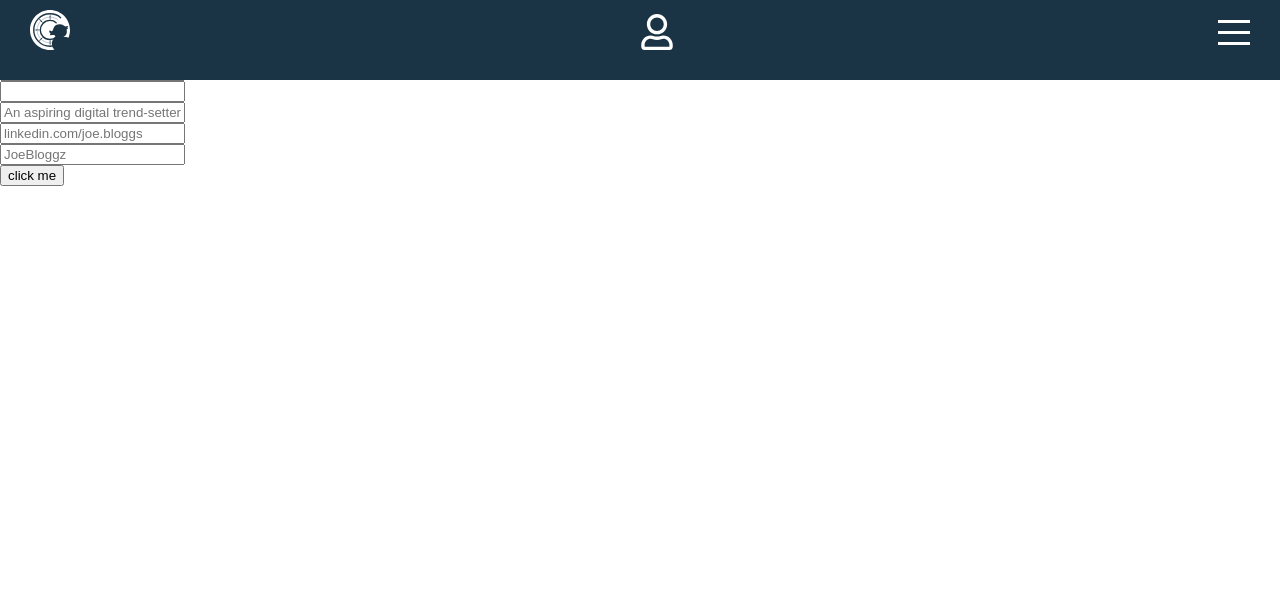
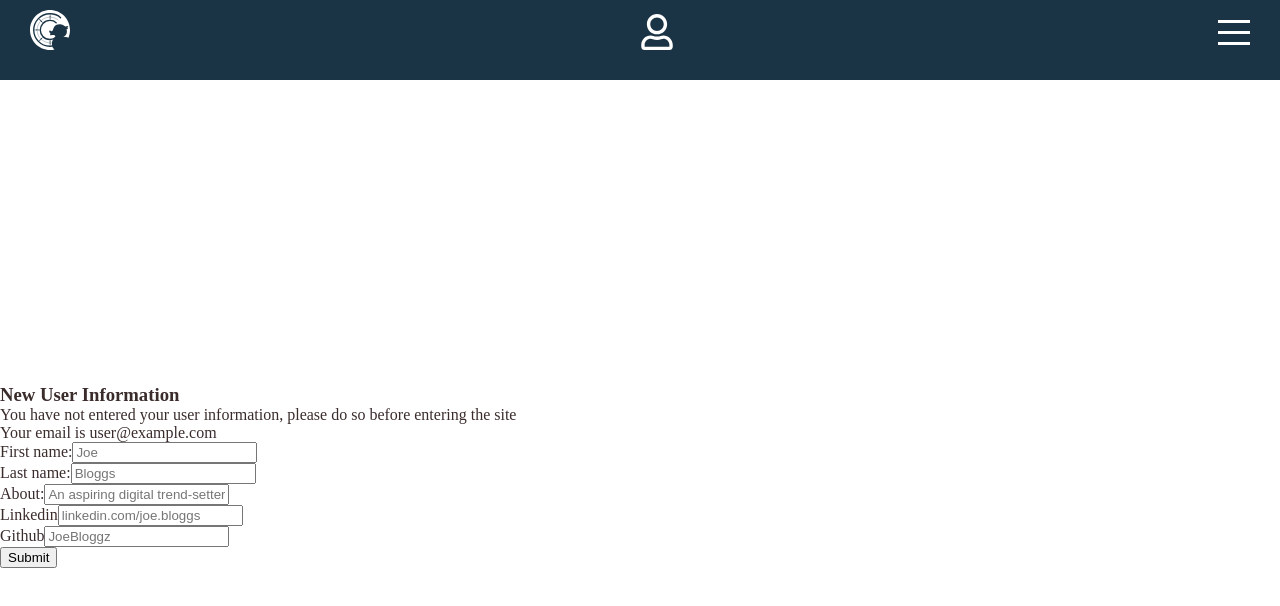
Before and after one commit to sf-adams/ClanHub, a React (Create React App) app in the folder client/: page /new-profile in a window 1280 px wide. Shown: the top 606 px of the page. Built offline with nearby package versions, Linux system fonts and the light colour scheme; no server answers; sample sign-in values are in the browser's storage.

Commit message:
user is added to the database

```diff
--- a/client/src/App.js
+++ b/client/src/App.js
@@ -10,47 +10,51 @@ import NewProfileContainer from "./containers/NewProfileContainer";
 import Navbar from "./components/navbar/Navbar";
 import Menu from "./components/navbar/Menu";
 import { auth } from "./auth/firebase-config";
-import {
-  onAuthStateChanged
-} from "firebase/auth";
-import { useAuthState } from 'react-firebase-hooks/auth';
-import UserService from './services/UserService';
-import PostService from './services/PostService';
+import { onAuthStateChanged } from "firebase/auth";
+import { useAuthState } from "react-firebase-hooks/auth";
+import UserService from "./services/UserService";
+import PostService from "./services/PostService";
 
 function App() {
-
   const [user, setUser] = useState({});
-  const [loggedIn, setLoggedIn] = useState({})
+  const [loggedIn, setLoggedIn] = useState({});
   const [users, setUsers] = useState([]);
   const [posts, setPosts] = useState([]);
   const [menuOpen, setMenuOpen] = useState(false);
 
-  useEffect(()=> {
-    UserService.getUsers().then((users)=> setUsers(users.data))
-    }, [])
+  useEffect(() => {
+    UserService.getUsers().then((users) => setUsers(users.data));
+  }, []);
 
-  useEffect(()=> {
-    PostService.getPosts().then((posts)=> setPosts(posts.data))
-  })
+  useEffect(() => {
+    PostService.getPosts().then((posts) => setPosts(posts.data));
+  });
 
-  useEffect(()=> {
-    setLoggedIn(getLoggedIn)
-  }, [user])
+  useEffect(() => {
+    setLoggedIn(getLoggedIn);
+  }, []);
 
-  const getLoggedIn = ()=> {
-    if (users && user){
+  const getLoggedIn = () => {
+    if (users && user) {
       const sel = users.filter((user) => {
         console.log(user.email);
         return user.email === auth.currentUser.email;
       });
       return sel[0];
     }
-  }
+  };
 
   onAuthStateChanged(auth, (currentUser) => {
     setUser(currentUser);
   });
 
+  // Function for creating new user
+
+  const createUser = (newUser) => {
+    UserService.newUser(newUser).then((savedUser) =>
+      setUsers([...users, savedUser])
+    );
+  };
 
   return (
     <>
@@ -58,7 +62,12 @@ function App() {
         <Navbar menuOpen={menuOpen} setMenuOpen={setMenuOpen} />
         <Menu menuOpen={menuOpen} setMenuOpen={setMenuOpen} />
         <Routes>
-          <Route path ='/new-profile' element = {<NewProfileContainer/>}/>
+          <Route
+            path="/new-profile"
+            element={
+              <NewProfileContainer user={user} users={users} createUser={createUser} />
+            }
+          />
           <Route path="/" element={<Navigate to="/login" />} />
           <Route path="/login" element={<LoginContainer />} />
           <Route
@@ -77,7 +86,9 @@ function App() {
           />
           <Route
             path="/profile"
-            element={<ProfileContainer loggedIn={loggedIn} user={user} posts={posts}/>}
+            element={
+              <ProfileContainer loggedIn={loggedIn} user={user} posts={posts} />
+            }
           />
         </Routes>
       </div>
--- a/client/src/components/feed/FeedNewPostPopUp.js
+++ b/client/src/components/feed/FeedNewPostPopUp.js
@@ -1,14 +1,13 @@
 import React, { useState } from "react";
+import UserService from "../../services/UserService";
 
 const FeedNewPostPopUp = () => {
-
-
   return (
     <div
       className="feed-container-new-post-modal"
       onClick={(e) => e.stopPropagation()}
     >
-        <p>hello world</p>
+      <p>hello world</p>
     </div>
   );
 };
--- /dev/null
+++ b/client/src/components/newProfile/NewProfileForm.js
@@ -0,0 +1,130 @@
+import React, {useState} from 'react';
+
+const NewProfileForm = ({ user, createUser }) => {
+  const [firstName, setFirstName] = useState("");
+  const [lastName, setLastName] = useState("");
+  const [bio, setBio] = useState("");
+  const [email, setEmail] = useState(user.email);
+  const [linkedin, setLinkedin] = useState("");
+  const [github, setGithub] = useState("");
+
+  const handleFirstNameChange = (ev) => {
+    setFirstName(ev.target.value);
+  };
+  const handleLastNameChange = (ev) => {
+    setLastName(ev.target.value);
+  };
+//   const handleEmailChange = (ev) => {
+//     setEmail(ev.target.value);
+//   };
+  const handleBioChange = (ev) => {
+    setBio(ev.target.value);
+  };
+  const handleLinkedinChange = (ev) => {
+    setLinkedin(ev.target.value);
+  };
+  const handleGithubChange = (ev) => {
+    setGithub(ev.target.value);
+  };
+
+  const handleSubmit = (ev) => {
+      ev.preventDefault();
+      createUser({
+        firstName: firstName,
+        lastName: lastName,
+        bio: bio,
+        email: email,
+        linkedin: linkedin,
+        github: github
+      });
+      setFirstName("");
+      setLastName("");
+      setBio("");
+      setEmail("");
+      setLinkedin("");
+      setGithub("");
+  };
+
+  return (
+    <>
+      <h3>New User Information</h3>
+      <p>
+        You have not entered your user information, please do so before entering
+        the site
+      </p>
+      <p>Your email is {user.email}</p>
+
+      <form
+        action="POST"
+        className="new-user-information-form"
+        onSubmit={handleSubmit}
+      >
+        <div className="new-user-information-form-item">
+          <label htmlFor="firstName">First name:</label>
+          <input
+            type="text"
+            id="firstName"
+            name="firstName"
+            value={firstName}
+            required
+            placeholder="Joe"
+            onChange={handleFirstNameChange}
+          />
+        </div>
+        <div className="new-user-information-form-item">
+          <label htmlFor="lastName">Last name:</label>
+          <input
+            type="text"
+            id="lastName"
+            name="lastName"
+            value={lastName}
+            required
+            placeholder="Bloggs"
+            onChange={handleLastNameChange}
+          />
+        </div>
+        <div className="new-user-information-form-item">
+          <label htmlFor="bio">About:</label>
+          <input
+            type="text"
+            id="bio"
+            name="bio"
+            value={bio}
+            required
+            placeholder="An aspiring digital trend-setter"
+            onChange={handleBioChange}
+          />
+        </div>
+        <div className="new-user-information-form-item">
+          <label htmlFor="linkedin">Linkedin</label>
+          <input
+            type="text"
+            id="linkedin"
+            name="linkedin"
+            value={linkedin}
+            required
+            placeholder="linkedin.com/joe.bloggs"
+            onChange={handleLinkedinChange}
+          />
+        </div>
+        <div className="new-user-information-form-item">
+          <label htmlFor="github">Github</label>
+          <input
+            type="text"
+            id="github"
+            name="github"
+            value={github}
+            required
+            placeholder="JoeBloggz"
+            onChange={handleGithubChange}
+          />
+        </div>
+        <div className="new-user-information-form-item">
+          <input type="submit" id="submit" />
+        </div>
+      </form>
+    </>
+  );
+};
+
+export default NewProfileForm;
--- a/client/src/containers/NewProfileContainer.js
+++ b/client/src/containers/NewProfileContainer.js
@@ -1,126 +1,11 @@
-import React, {useState} from "react";
+import React, { useState } from "react";
+import NewProfileForm from "../components/newProfile/NewProfileForm"
+import UserService from '../services/UserService';
 
-const NewProfile = () => {
-  const [firstName, setFirstName] = useState("");
-  const [lastName, setLastName] = useState("");
-  const [email, setEmail] = useState("");
-  const [password, setPassword] = useState("");
-  const [bio, setBio] = useState("");
-  const [linkedin, setLinkedin] = useState("");
-  const [github, setGithub] = useState("");
-
-  const handleFirstNameChange = (ev) => {
-    setFirstName(ev.target.value);
-  };
-  const handleLastNameChange = (ev) => {
-    setLastName(ev.target.value);
-  };
-  const handleEmailChange = (ev) => {
-    setEmail(ev.target.value);
-  };
-  const handlePasswordChange = (ev) => {
-    setPassword(ev.target.value);
-  };
-  const handleBioChange = (ev) => {
-    setBio(ev.target.value);
-  };
-  const handleLinkedinChange = (ev) => {
-    setLinkedin(ev.target.value);
-  };
-  const handleGithubChange = (ev) => {
-    setGithub(ev.target.value);
-  };
+const NewProfile = ({user, users, createUser }) => {
   return (
-    <div>
-      <p>
-        You have not entered your user information, please do so before entering
-        the site
-      </p>
-      <form action="POST" className="new-user-information-form">
-        <div className="new-user-information-form-item">
-          <label htmlFor="firstName"></label>
-          <input
-            type="text"
-            id="firstName"
-            name="firstName"
-            value={firstName}
-            required
-            placeholder="Joe"
-            onChange={handleFirstNameChange}
-          />
-        </div>
-        <div className="new-user-information-form-item">
-          <label htmlFor="lastName"></label>
-          <input
-            type="text"
-            id="lastName"
-            name="lastName"
-            value={lastName}
-            required
-            placeholder="Bloggs"
-            onChange={handleLastNameChange}
-          />
-        </div>
-        <div className="new-user-information-form-item">
-          <label htmlFor="email"></label>
-          <input
-            type="email"
-            id="email"
-            name="email"
-            value={email}
-            required
-            placeholder="email.codeclan.com"
-            onChange={handleEmailChange}
-          />
-        </div>
-        <div className="new-user-information-form-item">
-          <label htmlFor="password"></label>
-          <input
-            type="password"
-            id="password"
-            name="password"
-            value={password}
-            required
-            onChange={handlePasswordChange}
-          />
-        </div>
-        <div className="new-user-information-form-item">
-          <label htmlFor="bio"></label>
-          <input
-            type="text"
-            id="bio"
-            name="bio"
-            value={bio}
-            required
-            placeholder="An aspiring digital trend-setter"
-            onChange={handleBioChange}
-          />
-        </div>
-        <div className="new-user-information-form-item">
-          <label htmlFor="linkedin"></label>
-          <input
-            type="text"
-            id="linkedin"
-            name="linkedin"
-            value={linkedin}
-            required
-            placeholder="linkedin.com/joe.bloggs"
-            onChange={handleLinkedinChange}
-          />
-        </div>
-        <div className="new-user-information-form-item">
-          <label htmlFor="github"></label>
-          <input
-            type="text"
-            id="github"
-            name="github"
-            value={github}
-            required
-            placeholder="JoeBloggz"
-            onChange={handleGithubChange}
-          />
-        </div>
-      </form>
+    <div className="new-user-information-container">
+      <NewProfileForm user={user} createUser={createUser} />
     </div>
   );
 };
--- a/client/src/services/UserService.js
+++ b/client/src/services/UserService.js
@@ -2,10 +2,14 @@ import axios from 'axios';
 
 const baseURL = "http://localhost:8080/api/users/";
 
-class UserService{
-    getUsers() {
-        return axios.get(baseURL);
-    }
+class UserService {
+  getUsers() {
+    return axios.get(baseURL);
+  }
+
+  newUser(user) {
+    return axios.post(baseURL, user);
+  }
 }
 
 export default new UserService;
--- a/client/src/styles/css/style.css
+++ b/client/src/styles/css/style.css
@@ -66,6 +66,11 @@ h1 {
   cursor: pointer;
   color: #001d7c;
   width: fit-content;
+}
+
+.new-user-information-container {
+  position: absolute;
+  margin-top: 30%;
 }
 
 .menu {
--- a/client/src/styles/scss/pages/_profile.scss
+++ b/client/src/styles/scss/pages/_profile.scss
@@ -58,3 +58,10 @@
   color: $text-secondary;
   width: fit-content;
 }
+
+// New profile section
+
+.new-user-information-container {
+  position: absolute;
+  margin-top: 30%;
+}
--- a/client/src/styles/scss/style.scss
+++ b/client/src/styles/scss/style.scss
@@ -12,6 +12,8 @@
     padding-top: 20%;
 }
 
+
+
 .feed-container {
     // background-color: red;
 }
```
Also changed, not shown: 1 other file (tests, documents, lock files or other folders).
